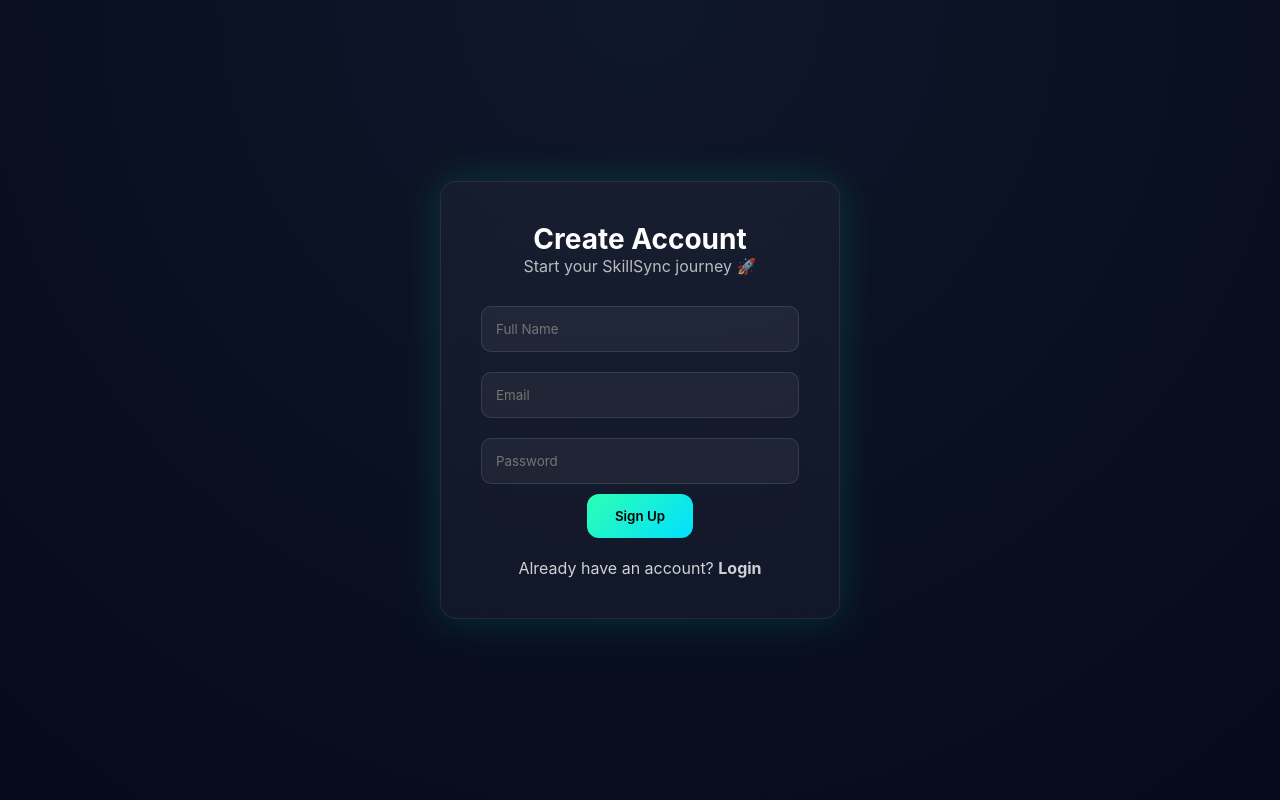
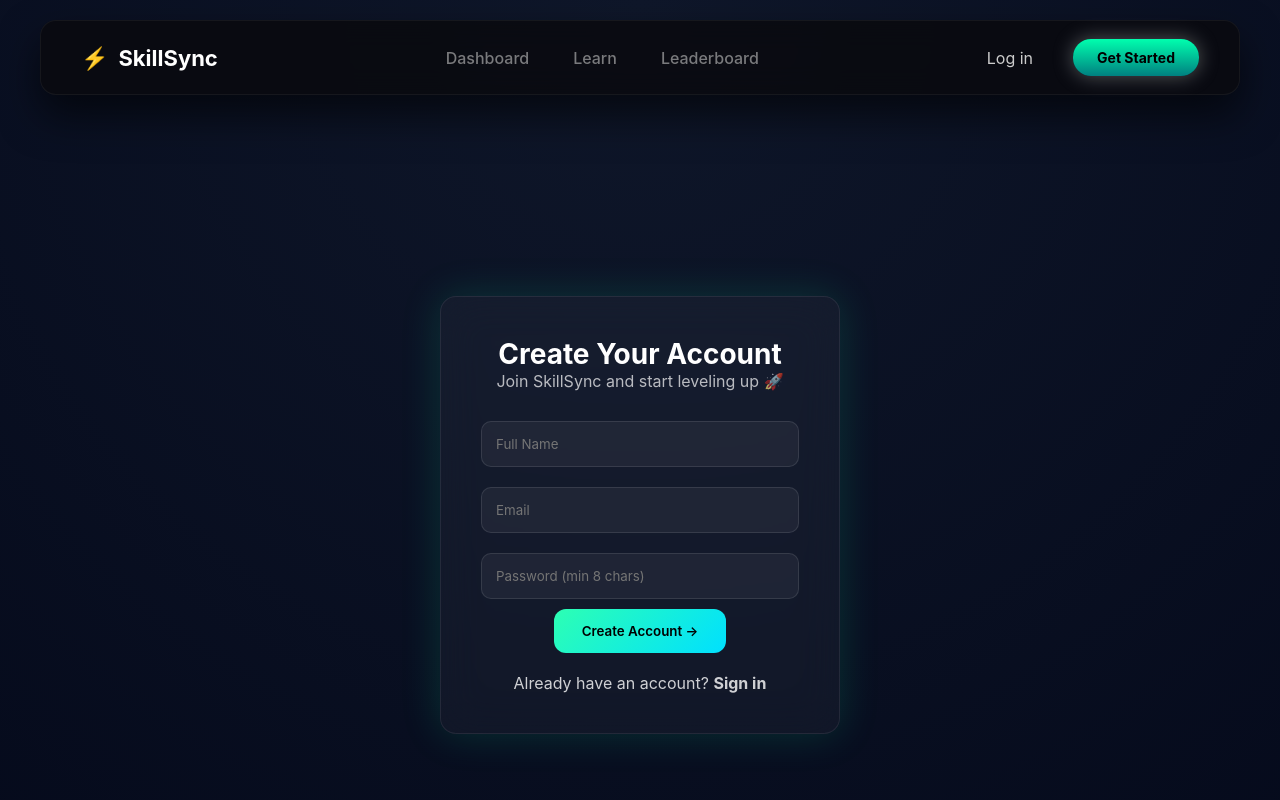
Before and after one commit to AshimaKamboj/SkillsSync, a React (Create React App) app in the folder skillsync-frontend/: page /signup in a window 1280 px wide. Shown: the top 800 px of the page. Built offline with nearby package versions, Linux system fonts and the light colour scheme.

Commit message:
changes in app.js

```diff
--- a/skillsync-frontend/src/App.js
+++ b/skillsync-frontend/src/App.js
@@ -1,4 +1,33 @@
-import { BrowserRouter, Routes, Route } from "react-router-dom";
+// import { BrowserRouter, Routes, Route } from "react-router-dom";
+
+// import Home from "./pages/Home";
+// import Login from "./pages/Login";
+// import Signup from "./pages/Signup";
+// import Dashboard from "./pages/Dashboard";
+// import Learn from "./pages/Learn";
+// import Leaderboard from "./pages/Leaderboard";
+// import Footer from "./components/Footer";
+
+
+// function App() {
+//   return (
+//     <BrowserRouter>
+//       <Routes>
+//         <Route path="/" element={<Home />} />
+//         <Route path="/login" element={<Login />} />
+//         <Route path="/signup" element={<Signup />} />
+//         <Route path="/dashboard" element={<Dashboard />} />
+//         <Route path="/learn" element={<Learn />} />
+//         <Route path="/leaderboard" element={<Leaderboard />} />
+
+//       </Routes>
+//       <Footer />
+//     </BrowserRouter>
+//   );
+// }
+
+// export default App;
+import { Routes, Route } from "react-router-dom";
 
 import Home from "./pages/Home";
 import Login from "./pages/Login";
@@ -6,23 +35,53 @@
 import Dashboard from "./pages/Dashboard";
 import Learn from "./pages/Learn";
 import Leaderboard from "./pages/Leaderboard";
+
+import Navbar from "./components/Navbar";
 import Footer from "./components/Footer";
-
+import ProtectedRoute from "./components/ProtectedRoute";
 
 function App() {
   return (
-    <BrowserRouter>
+    <>
+      <Navbar />
+
       <Routes>
+        {/* Public Routes */}
         <Route path="/" element={<Home />} />
         <Route path="/login" element={<Login />} />
         <Route path="/signup" element={<Signup />} />
-        <Route path="/dashboard" element={<Dashboard />} />
-        <Route path="/learn" element={<Learn />} />
-        <Route path="/leaderboard" element={<Leaderboard />} />
 
+        {/* Protected Routes */}
+        <Route
+          path="/dashboard"
+          element={
+            <ProtectedRoute>
+              <Dashboard />
+            </ProtectedRoute>
+          }
+        />
+
+        <Route
+          path="/learn"
+          element={
+            <ProtectedRoute>
+              <Learn />
+            </ProtectedRoute>
+          }
+        />
+
+        <Route
+          path="/leaderboard"
+          element={
+            <ProtectedRoute>
+              <Leaderboard />
+            </ProtectedRoute>
+          }
+        />
       </Routes>
+
       <Footer />
-    </BrowserRouter>
+    </>
   );
 }
 
--- a/skillsync-frontend/src/components/Navbar.jsx
+++ b/skillsync-frontend/src/components/Navbar.jsx
@@ -1,24 +1,28 @@
 import { useNavigate } from "react-router-dom";
-import "./Navbar.css";
+import "../styles/navbar.css";
 
 export default function Navbar() {
-  const nav = useNavigate();
+  const navigate = useNavigate();
 
   return (
-    <div className="navbar">
-      <div className="logo" onClick={() => nav("/")}>
-        ⚡ SkillSync
-      </div>
+    <div className="navbar-wrapper">
+      <div className="navbar">
+        <div className="logo" onClick={() => navigate("/")}>
+          ⚡ <span>SkillSync</span>
+        </div>
 
-      <div className="nav-links">
-        <span onClick={() => nav("/dashboard")}>Dashboard</span>
-        <span onClick={() => nav("/learn")}>Learn</span>
-        <span onClick={() => nav("/leaderboard")}>Leaderboard</span>
-      </div>
+        <div className="nav-links">
+          <span onClick={() => navigate("/dashboard")}>Dashboard</span>
+          <span onClick={() => navigate("/learn")}>Learn</span>
+          <span onClick={() => navigate("/leaderboard")}>Leaderboard</span>
+        </div>
 
-      <div className="nav-actions">
-        <span className="login" onClick={() => nav("/login")}>Log in</span>
-        <button onClick={() => nav("/signup")}>Get Started</button>
+        <div className="nav-actions">
+          <span className="login" onClick={() => navigate("/login")}>
+            Log in
+          </span>
+          <button onClick={() => navigate("/signup")}>Get Started</button>
+        </div>
       </div>
     </div>
   );
--- /dev/null
+++ b/skillsync-frontend/src/context/AuthContext.js
@@ -0,0 +1,58 @@
+import { createContext, useContext, useEffect, useState } from "react";
+import axios from "axios";
+
+const AuthContext = createContext();
+
+export const AuthProvider = ({ children }) => {
+  const [user, setUser] = useState(null);
+  const [token, setToken] = useState(localStorage.getItem("token"));
+  const [loading, setLoading] = useState(true);
+
+  // Load user on refresh
+  useEffect(() => {
+    const loadUser = async () => {
+      if (!token) {
+        setLoading(false);
+        return;
+      }
+
+      try {
+        const res = await axios.get("http://localhost:5000/api/users/me", {
+          headers: {
+            Authorization: `Bearer ${token}`
+          }
+        });
+
+        setUser(res.data);
+      } catch (err) {
+        localStorage.removeItem("token");
+        setToken(null);
+        setUser(null);
+      }
+
+      setLoading(false);
+    };
+
+    loadUser();
+  }, [token]);
+
+  const login = (data) => {
+    localStorage.setItem("token", data.token);
+    setToken(data.token);
+    setUser(data.user);
+  };
+
+  const logout = () => {
+    localStorage.removeItem("token");
+    setUser(null);
+    setToken(null);
+  };
+
+  return (
+    <AuthContext.Provider value={{ user, token, login, logout, loading }}>
+      {children}
+    </AuthContext.Provider>
+  );
+};
+
+export const useAuth = () => useContext(AuthContext);
--- a/skillsync-frontend/src/index.js
+++ b/skillsync-frontend/src/index.js
@@ -1,12 +1,31 @@
-import React from 'react';
-import ReactDOM from 'react-dom/client';
-import "./styles/global.css";
-import App from './App';
+// import React from 'react';
+// import ReactDOM from 'react-dom/client';
+// import "./styles/global.css";
+// import App from './App';
 
 
-const root = ReactDOM.createRoot(document.getElementById('root'));
+// const root = ReactDOM.createRoot(document.getElementById('root'));
+// root.render(
+//   <React.StrictMode>
+//     <App />
+//   </React.StrictMode>
+// );
+
+import React from "react";
+import ReactDOM from "react-dom/client";
+import { BrowserRouter } from "react-router-dom";
+import "./styles/global.css";
+import App from "./App";
+import { AuthProvider } from "./context/AuthContext";
+
+const root = ReactDOM.createRoot(document.getElementById("root"));
+
 root.render(
   <React.StrictMode>
-    <App />
+    <BrowserRouter>
+      <AuthProvider>
+        <App />
+      </AuthProvider>
+    </BrowserRouter>
   </React.StrictMode>
 );
--- a/skillsync-frontend/src/pages/Home.jsx
+++ b/skillsync-frontend/src/pages/Home.jsx
@@ -8,7 +8,7 @@
     <div className="home">
 
       {/* Navbar */}
-      <div className="navbar glass">
+      {/* <div className="navbar glass">
         <div className="logo">
           ⚡ <span>SkillSync</span>
         </div>
@@ -25,7 +25,7 @@
             Get Started
           </button>
         </div>
-      </div>
+      </div> */}
 
       {/* Hero */}
       <div className="hero">
--- a/skillsync-frontend/src/pages/Login.jsx
+++ b/skillsync-frontend/src/pages/Login.jsx
@@ -1,24 +1,106 @@
+// import { useState } from "react";
+// import { useNavigate } from "react-router-dom";
+// import API from "../api/api";
+// import { useAuth } from "../context/AuthContext";
+// import "../styles/auth.css";
+
+// export default function Login() {
+//   const navigate = useNavigate();
+//   const { login } = useAuth();
+
+//   const [form, setForm] = useState({ email: "", password: "" });
+//   const [error, setError] = useState("");
+
+//   const handleChange = (e) => {
+//     setForm({ ...form, [e.target.name]: e.target.value });
+//   };
+
+//   const handleSubmit = async (e) => {
+//     e.preventDefault();
+//     setError("");
+
+//     try {
+//       const res = await API.post("/auth/login", form);
+
+//       // Save token + user in global AuthContext
+//       login(res.data);
+
+//       // Redirect after login
+//       navigate("/dashboard");
+//     } catch (err) {
+//       setError(err.response?.data?.message || "Invalid email or password");
+//     }
+//   };
+
+//   return (
+//     <div className="auth-container">
+//       <div className="auth-card glass glow">
+//         <h2>Welcome Back</h2>
+//         <p>Sign in to continue your learning journey ✨</p>
+
+//         {error && <span className="error">{error}</span>}
+
+//         <form onSubmit={handleSubmit}>
+//           <input
+//             name="email"
+//             type="email"
+//             placeholder="Email"
+//             value={form.email}
+//             onChange={handleChange}
+//             required
+//           />
+
+//           <input
+//             name="password"
+//             type="password"
+//             placeholder="Password"
+//             value={form.password}
+//             onChange={handleChange}
+//             required
+//           />
+
+//           <button className="btn-primary">Sign In →</button>
+//         </form>
+
+//         <span onClick={() => navigate("/signup")}>
+//           Don’t have an account? <b>Sign up free</b>
+//         </span>
+//       </div>
+//     </div>
+//   );
+// }
+
+
 import { useState } from "react";
 import { useNavigate } from "react-router-dom";
 import API from "../api/api";
+import { useAuth } from "../context/AuthContext";
 import "../styles/auth.css";
 
 export default function Login() {
   const navigate = useNavigate();
+  const { login } = useAuth();
+
   const [form, setForm] = useState({ email: "", password: "" });
   const [error, setError] = useState("");
 
-  const handleChange = (e) =>
+  const handleChange = (e) => {
     setForm({ ...form, [e.target.name]: e.target.value });
+  };
 
   const handleSubmit = async (e) => {
     e.preventDefault();
+    setError("");
+
     try {
       const res = await API.post("/auth/login", form);
-      localStorage.setItem("token", res.data.token);
+
+      // 🔥 Correctly save user + token
+      login(res.data.user, res.data.token);
+
       navigate("/dashboard");
     } catch (err) {
-      setError(err.response?.data?.message || "Login failed");
+      setError(err.response?.data?.message || "Invalid email or password");
     }
   };
 
@@ -26,24 +108,34 @@
     <div className="auth-container">
       <div className="auth-card glass glow">
         <h2>Welcome Back</h2>
-        <p>Log in to continue your journey ✨</p>
+        <p>Sign in to continue your learning journey ✨</p>
 
         {error && <span className="error">{error}</span>}
 
         <form onSubmit={handleSubmit}>
-          <input name="email" placeholder="Email" onChange={handleChange} />
+          <input
+            name="email"
+            type="email"
+            placeholder="Email"
+            value={form.email}
+            onChange={handleChange}
+            required
+          />
+
           <input
             name="password"
             type="password"
             placeholder="Password"
+            value={form.password}
             onChange={handleChange}
+            required
           />
 
-          <button className="btn-primary">Login</button>
+          <button className="btn-primary">Sign In →</button>
         </form>
 
         <span onClick={() => navigate("/signup")}>
-          New here? <b>Create account</b>
+          Don’t have an account? <b>Sign up free</b>
         </span>
       </div>
     </div>
--- a/skillsync-frontend/src/pages/Signup.jsx
+++ b/skillsync-frontend/src/pages/Signup.jsx
@@ -1,21 +1,112 @@
+
+
+// import { useState } from "react";
+// import { useNavigate } from "react-router-dom";
+// import API from "../api/api";
+// import { useAuth } from "../context/AuthContext";
+// import "../styles/auth.css";
+
+// export default function Signup() {
+//   const navigate = useNavigate();
+//   const { login } = useAuth();
+
+//   const [form, setForm] = useState({ name: "", email: "", password: "" });
+//   const [error, setError] = useState("");
+
+//   const handleChange = (e) => {
+//     setForm({ ...form, [e.target.name]: e.target.value });
+//   };
+
+//   const handleSubmit = async (e) => {
+//     e.preventDefault();
+//     setError("");
+
+//     try {
+//       const res = await API.post("/auth/register", form);
+
+//       // Auto-login after signup
+//       login(res.data);
+
+//       navigate("/dashboard");
+//     } catch (err) {
+//       setError(err.response?.data?.message || "Signup failed");
+//     }
+//   };
+
+//   return (
+//     <div className="auth-container">
+//       <div className="auth-card glass glow">
+//         <h2>Create Your Account</h2>
+//         <p>Join SkillSync and start leveling up 🚀</p>
+
+//         {error && <span className="error">{error}</span>}
+
+//         <form onSubmit={handleSubmit}>
+//           <input
+//             name="name"
+//             placeholder="Full Name"
+//             value={form.name}
+//             onChange={handleChange}
+//             required
+//           />
+
+//           <input
+//             name="email"
+//             type="email"
+//             placeholder="Email"
+//             value={form.email}
+//             onChange={handleChange}
+//             required
+//           />
+
+//           <input
+//             name="password"
+//             type="password"
+//             placeholder="Password (min 8 chars)"
+//             value={form.password}
+//             onChange={handleChange}
+//             required
+//           />
+
+//           <button className="btn-primary">Create Account →</button>
+//         </form>
+
+//         <span onClick={() => navigate("/login")}>
+//           Already have an account? <b>Sign in</b>
+//         </span>
+//       </div>
+//     </div>
+//   );
+// }
+
 import { useState } from "react";
 import { useNavigate } from "react-router-dom";
 import API from "../api/api";
+import { useAuth } from "../context/AuthContext";
 import "../styles/auth.css";
 
 export default function Signup() {
   const navigate = useNavigate();
+  const { login } = useAuth();
+
   const [form, setForm] = useState({ name: "", email: "", password: "" });
   const [error, setError] = useState("");
 
-  const handleChange = (e) =>
+  const handleChange = (e) => {
     setForm({ ...form, [e.target.name]: e.target.value });
+  };
 
   const handleSubmit = async (e) => {
     e.preventDefault();
+    setError("");
+
     try {
-      await API.post("/auth/register", form);
-      navigate("/login");
+      const res = await API.post("/auth/register", form);
+
+      // 🔥 Auto-login after signup
+      login(res.data.user, res.data.token);
+
+      navigate("/dashboard");
     } catch (err) {
       setError(err.response?.data?.message || "Signup failed");
     }
@@ -24,26 +115,43 @@
   return (
     <div className="auth-container">
       <div className="auth-card glass glow">
-        <h2>Create Account</h2>
-        <p>Start your SkillSync journey 🚀</p>
+        <h2>Create Your Account</h2>
+        <p>Join SkillSync and start leveling up 🚀</p>
 
         {error && <span className="error">{error}</span>}
 
         <form onSubmit={handleSubmit}>
-          <input name="name" placeholder="Full Name" onChange={handleChange} />
-          <input name="email" placeholder="Email" onChange={handleChange} />
+          <input
+            name="name"
+            placeholder="Full Name"
+            value={form.name}
+            onChange={handleChange}
+            required
+          />
+
+          <input
+            name="email"
+            type="email"
+            placeholder="Email"
+            value={form.email}
+            onChange={handleChange}
+            required
+          />
+
           <input
             name="password"
             type="password"
-            placeholder="Password"
+            placeholder="Password (min 8 chars)"
+            value={form.password}
             onChange={handleChange}
+            required
           />
 
-          <button className="btn-primary">Sign Up</button>
+          <button className="btn-primary">Create Account →</button>
         </form>
 
         <span onClick={() => navigate("/login")}>
-          Already have an account? <b>Login</b>
+          Already have an account? <b>Sign in</b>
         </span>
       </div>
     </div>
--- a/skillsync-frontend/src/styles/navbar.css
+++ b/skillsync-frontend/src/styles/navbar.css
@@ -1,23 +1,38 @@
+.navbar-wrapper {
+  padding: 20px 40px;
+}
+
 .navbar {
   display: flex;
   justify-content: space-between;
   align-items: center;
-  padding: 18px 50px;
-  background: rgba(10,10,15,0.8);
-  border-bottom: 1px solid rgba(255,255,255,0.05);
+
+  padding: 18px 40px;
+  border-radius: 16px;
+
+  background: rgba(10, 10, 15, 0.85);
+  backdrop-filter: blur(14px);
+  -webkit-backdrop-filter: blur(14px);
+
+  border: 1px solid rgba(255,255,255,0.05);
+  box-shadow: 0 20px 40px rgba(0,0,0,0.6);
 }
 
 .logo {
   font-size: 22px;
   font-weight: bold;
   color: var(--green);
+  display: flex;
+  align-items: center;
+  gap: 10px;
   cursor: pointer;
 }
 
 .nav-links span {
-  margin: 0 20px;
+  margin: 0 22px;
   cursor: pointer;
-  color: #bbb;
+  color: #aaa;
+  font-weight: 500;
 }
 
 .nav-links span:hover {
@@ -27,20 +42,30 @@
 .nav-actions {
   display: flex;
   align-items: center;
+  gap: 20px;
 }
 
 .login {
-  margin-right: 20px;
   cursor: pointer;
   color: #ccc;
+}
+
+.login:hover {
+  color: var(--green);
 }
 
 .nav-actions button {
   background: linear-gradient(90deg, var(--green), var(--teal));
   border: none;
-  color: black;
-  padding: 10px 22px;
-  border-radius: 12px;
+  background:linear-gradient(#00ffae,teal);
+  padding: 10px 24px;
+  border-radius: 18px;
   font-weight: bold;
   cursor: pointer;
+  box-shadow: 0 0 20px rgba(223, 231, 228, 0.35);
+  font-size:14px;
 }
+
+.nav-actions button:hover {
+  transform: scale(1.05);
+}
```
